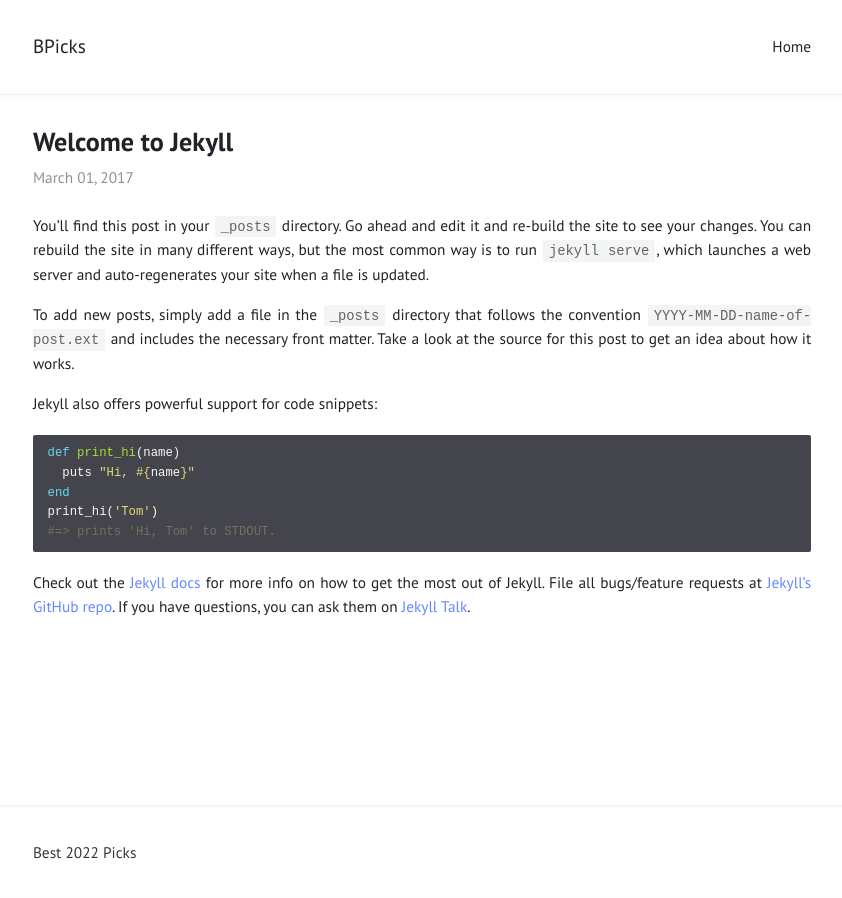
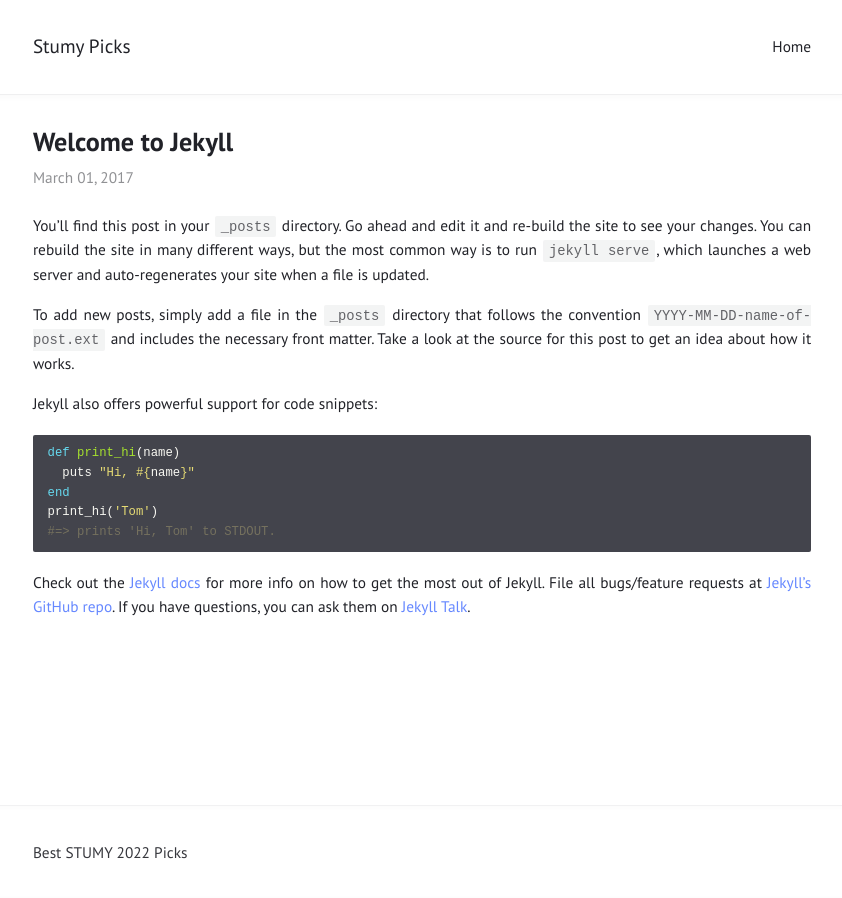
Before and after one commit to pijauk/bestpicks.github.io, a Jekyll site: the page built from _posts/2017-03-01-welcome-to-jekyll.md, in a window 1280 px wide. Shown: the whole page, without its empty margins (218-1060 px from the left). Built offline with Jekyll 4.4.1, drawn with Linux system fonts in a browser that asks for light colours.

Commit message:
Update _config.yml

```diff
--- a/_config.yml
+++ b/_config.yml
@@ -1,6 +1,6 @@
-title: "BPicks"
+title: "Stumy Picks"
 author: "BestPicks"
-description: "Best 2022 Picks"
+description: "Best STUMY 2022 Picks"
 permalink: /:title/
 lang: "en"
 excerpt_separator: "\n\n\n"
```
